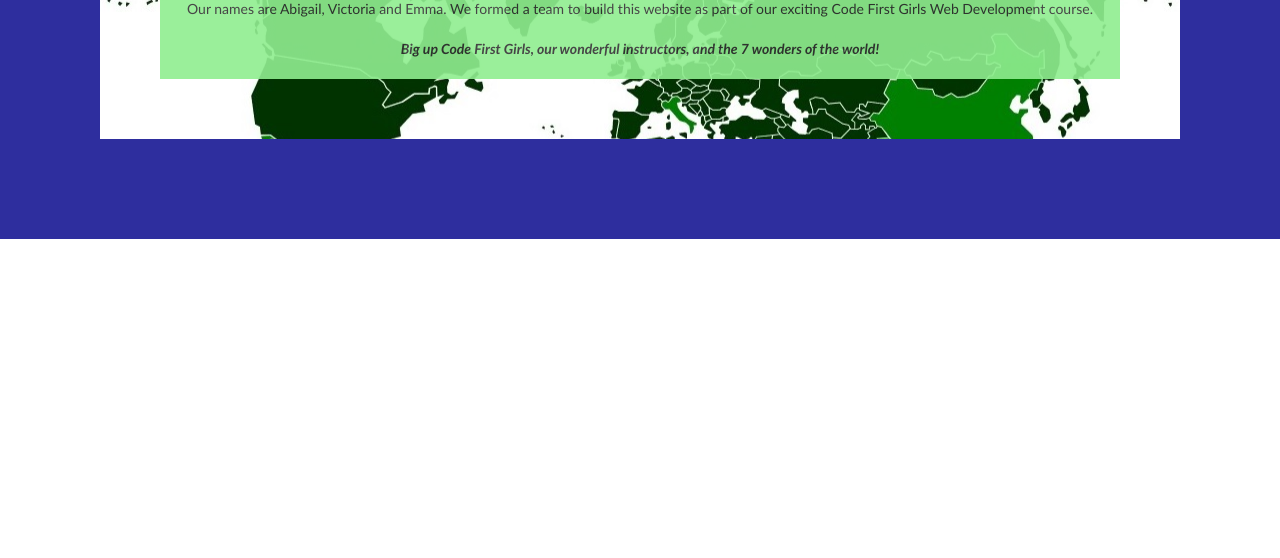
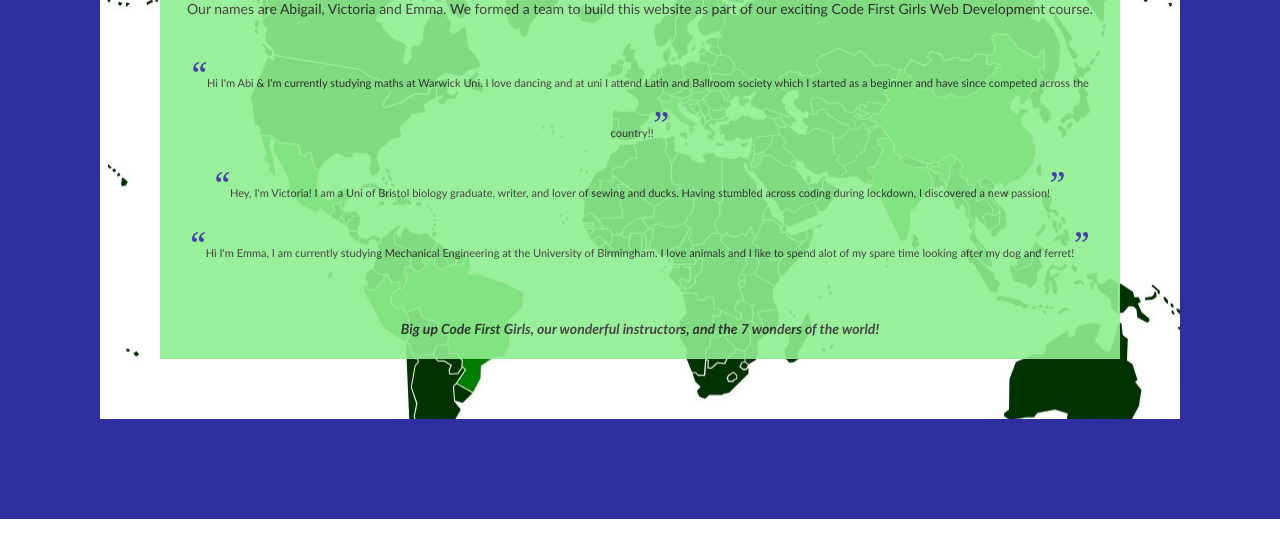
Before and after one commit to vixhez/cfg-7wonders, a plain HTML site: page aboutus.html in a window 1280 px wide. Shown: the part 192-750 px from the top of the page. Drawn offline with nearby package versions, Linux system fonts and the light colour scheme; a web font is replaced by a local one.

Commit message:
bios added and styled

```diff
--- a/aboutus.html
+++ b/aboutus.html
@@ -41,13 +41,18 @@
 
 
       <div id="about_us_text">
-        <img src="CFG_logo.png" alt="Code First Girls logo" width="200px">
+        <img src="CFG_logo.png" alt="Code First Girls logo" width="150px">
         <p>
         <br>
         <strong>Thanks for visiting, we hope you enjoyed your exploration of the 7 wonders of Planet Earth!</strong>
       <br>
     Our names are Abigail, Victoria and Emma. We formed a team to build this website as part of our exciting Code First Girls Web Development course.
-  <br>
+<br>
+<br>
+<p class="bio"><span>“</span>Hi I'm Abi & I'm currently studying maths at Warwick Uni. I love dancing and at uni I attend Latin and Ballroom society which I started as a beginner and have since competed across the country!!<span>”</span></p>
+<p class="bio"><span>“</span>Hey, I'm Victoria! I am a Uni of Bristol biology graduate, writer, and lover of sewing and ducks. Having stumbled across coding during lockdown, I discovered a new passion!<span>”</span></p>
+<p class="bio"><span>“</span>Hi I'm Emma, I am currently studying Mechanical Engineering at the University of Birmingham. I love animals and I like to spend alot of my spare time looking after my dog and ferret!<span>”</span></p>
+<br>
 <br>
 <strong><i>Big up Code First Girls, our wonderful instructors, and the 7 wonders of the world!</i></strong></p>
   </container>
--- a/projectStyle.css
+++ b/projectStyle.css
@@ -129,3 +129,13 @@ body {
 p {
     font-family: Amaranth, Calibri;
 }
+
+span {
+    font-size: 35px;
+    font-family: 'Georgia';
+    color: hsl(240, 55%, 40%);
+}
+
+.bio {
+    font-size: 11px;
+}
```
